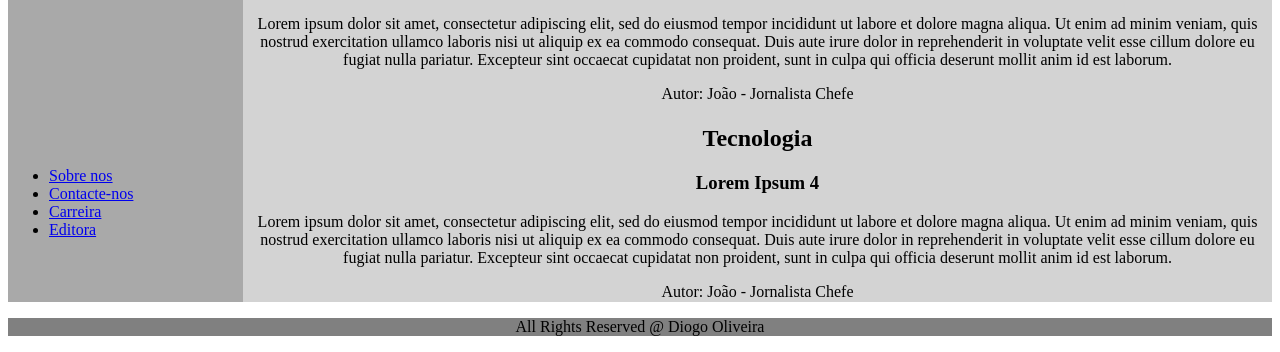
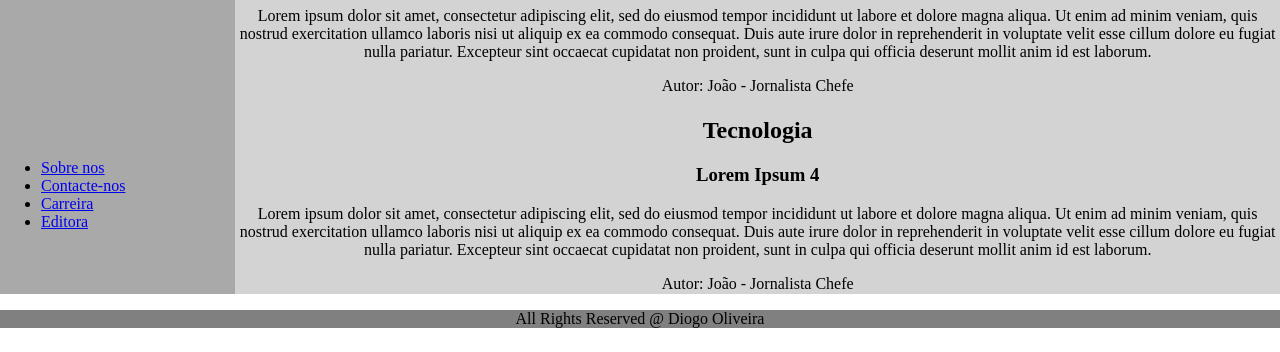
Before and after one commit to DiogoDreher/origin, a plain HTML site: page index.html in a window 1280 px wide. Shown: the part 685-1037 px from the top of the page. Drawn offline with Linux system fonts and the light colour scheme.

Commit message:
Set body's margin to 0

```diff
--- a/index.html
+++ b/index.html
@@ -4,7 +4,7 @@
     <meta charset="utf-8">
     <title>Online Journal</title>
   </head>
-  <body >
+  <body style="margin:0;">
     <table rules="groups" >
 
       <thead style="background-color:black; color: white;">
@@ -76,14 +76,6 @@
               </fieldset>
 
             </form>
-            <!-- <h2>Registra-te!!</h2>
-            <label for="nome">Nome: </label>
-            <input type="text" name="nome" id="nome" value="">
-            <br>
-            <label for="email">Email: </label>
-            <input type="email" name="email" id="email" value="">
-            <br>
-            <button type="submit" name="button"></button> -->
 
           </td>
           <td colspan="4" style="background-color:lightgray; text-align: center;">
```
